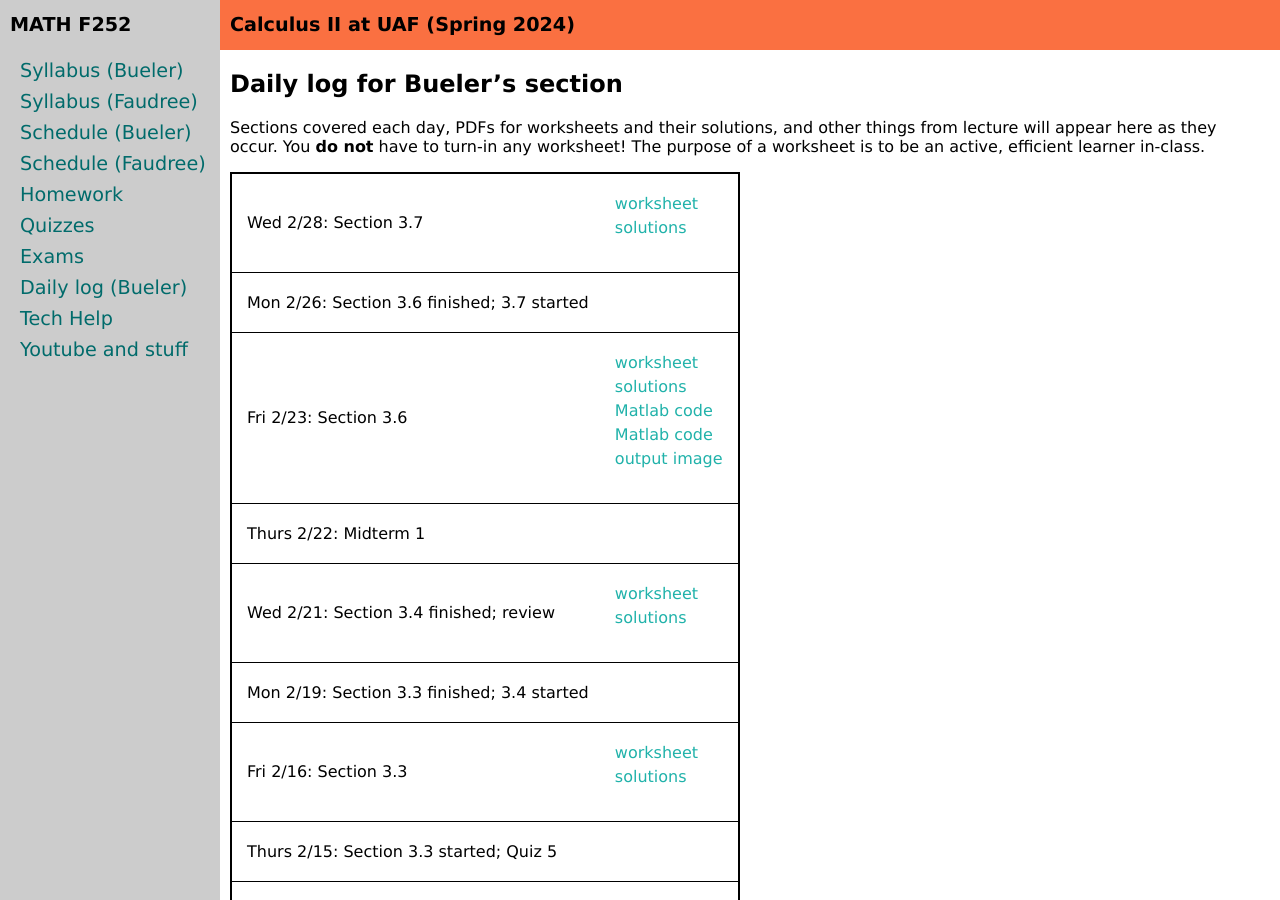
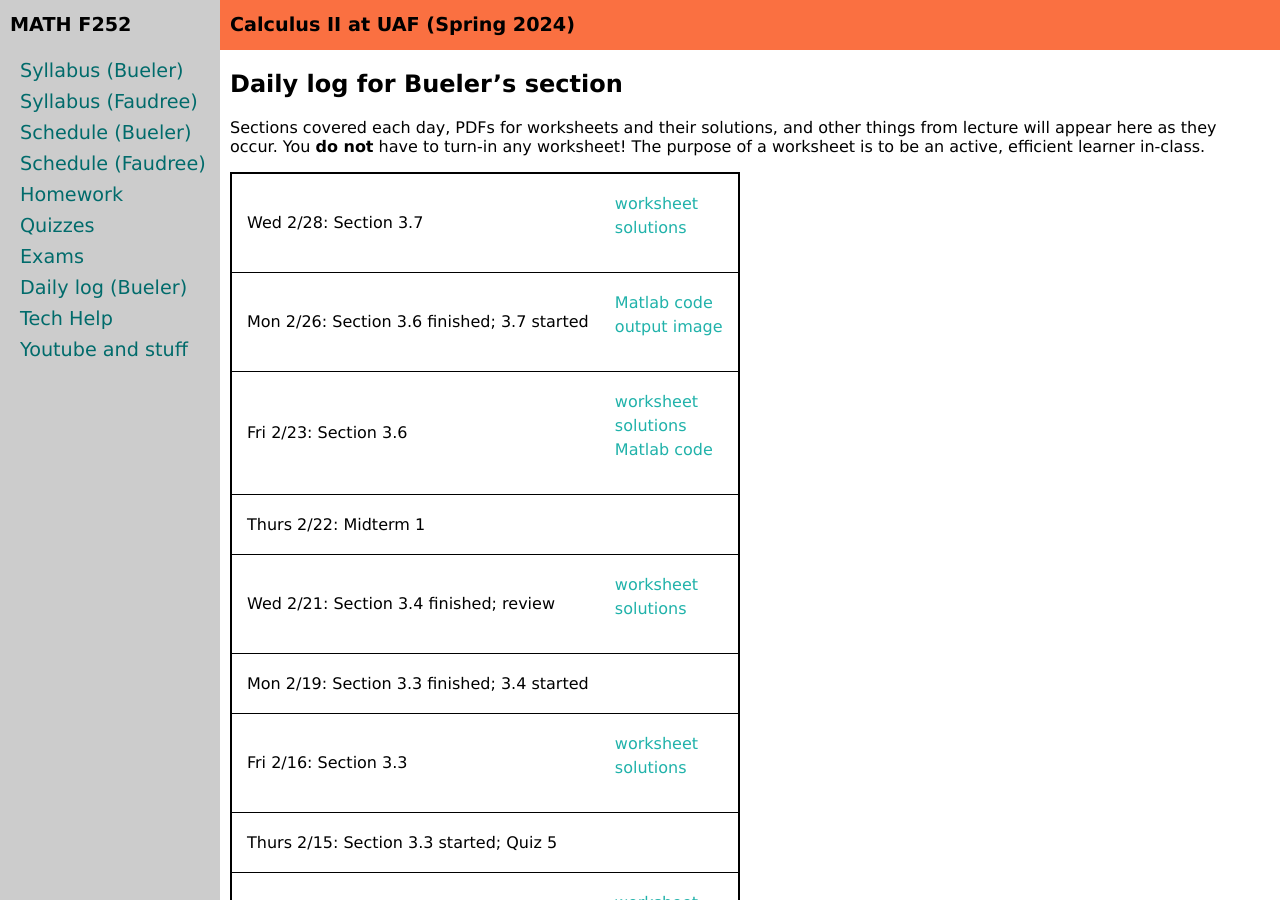
Before and after one commit to uaf-math/calc2, a Jekyll site: the page built from daily.md, in a window 1280 px wide and 900 px high. Built offline with Jekyll 4.4.1, drawn with Linux system fonts in a browser that asks for light colours; some of the changed lines change nothing that is shown.

Commit message:
move Monday example to Monday

```diff
--- a/_data/daily.yml
+++ b/_data/daily.yml
@@ -7,13 +7,13 @@ daily:
   extsolutions: https://uaf-math251.github.io/calc2/assets/worksheets/F23/M252-3-7-s.pdf
 - name: Section 3.6 finished; 3.7 started
   date: Mon 2/26
+  extmfile: https://uaf-math251.github.io/calc2/assets/worksheets/F22/matlab/numint.m
+  extimage: https://uaf-math251.github.io/calc2/assets/worksheets/F22/matlab/numint.pdf
 - name: Section 3.6
   date: Fri 2/23
   worksheet: 3p6.pdf
   solutions: 3p6solns.pdf
   mfile: matlab/cosxx.m
-  extmfile: https://uaf-math251.github.io/calc2/assets/worksheets/F22/matlab/numint.m
-  extimage: https://uaf-math251.github.io/calc2/assets/worksheets/F22/matlab/numint.pdf
 - name: Midterm 1
   date: Thurs 2/22
 - name: Section 3.4 finished; review
```
